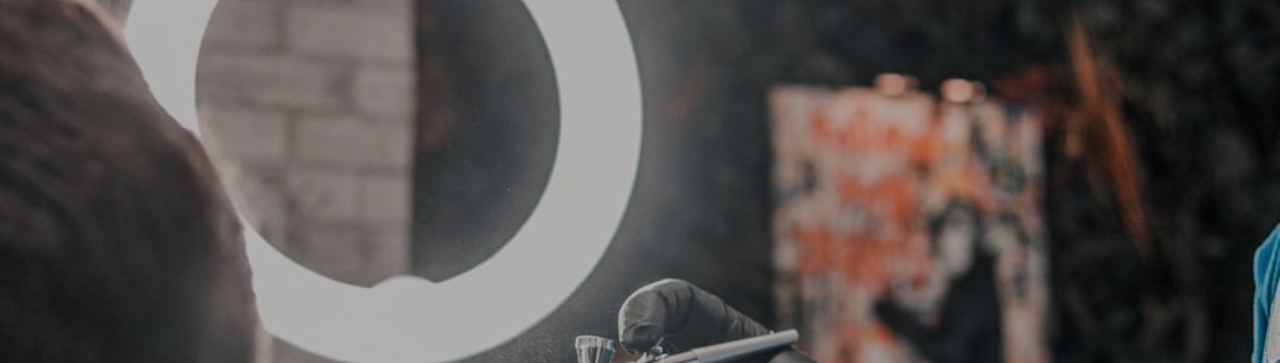
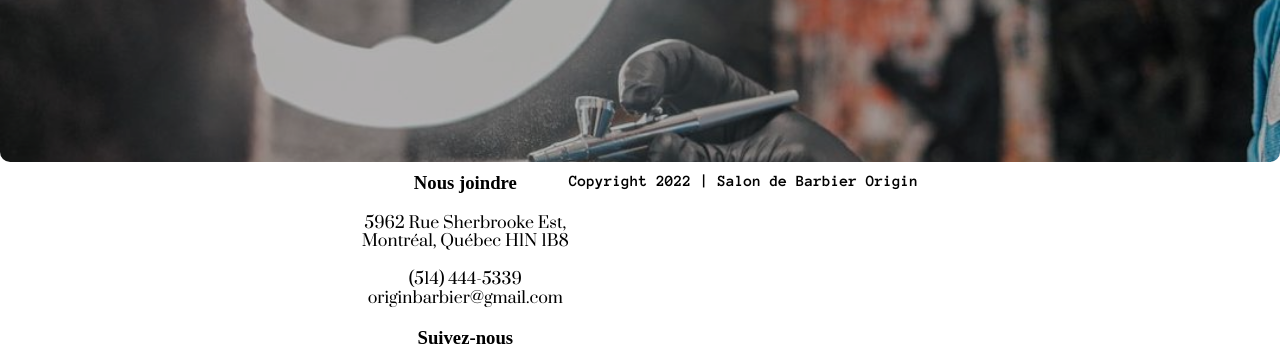
Before and after one commit to Emile-Massumov/barber-website, a website built with Parcel: page index.html in a window 1280 px wide. Shown: the part 771-1134 px from the top of the page. Built offline with nearby package versions, Linux system fonts and the light colour scheme.

Commit message:
sized images

```diff
--- a/css/main.css
+++ b/css/main.css
@@ -186,26 +186,31 @@ header {
     justify-content: center;
     align-items: center;
     text-align: center;
-    height: 100vh;
+    width:100%;
   }
   .intro-section {
     border-radius: 0.5rem;
     padding: 2rem 2.5rem;
     letter-spacing: 0.1rem;
   }
-
+ .intro-slideshow {
+   width: 100%;
+   height: 30vh;
+ }
 
   .slideshow-img {
     position: absolute;
     top:0;
     left:0;
     width: 100%;
+    height: 30vh;
     object-fit: cover;
     z-index: -1;
     /*display: none;*/
     opacity: 0;
     transition: opacity 1s ease-in-out;
     filter:brightness(70%)
+
   }
 
 /**footer ***/
--- a/index.html
+++ b/index.html
@@ -83,14 +83,15 @@
 <!--slidephoto section-->
    <section class="intro">
      <div class="intro-slideshow">
-     <img src="./img/barber1.jpg" alt="barber-photo" class="slideshow-img">
-     <img src="./img/barber2.jpg" alt="barber-photo" class="slideshow-img">
-     <img src="./img/barber3.jpg" alt="barber-photo" class="slideshow-img">
-     <img src="./img/barber4.jpg" alt="barber-photo" class="slideshow-img">
+     <img src="./img/barber1.jpg"  alt="barber-photo" class="slideshow-img">
+     <img src="./img/barber2.jpg"  alt="barber-photo" class="slideshow-img">
+     <img src="./img/barber3.jpg"  alt="barber-photo" class="slideshow-img">
+     <img src="./img/barber4.jpg"  alt="barber-photo" class="slideshow-img">
      </div>
-     <div class="intro-section">
+
 
 </div>
+</section>
 
 
     </main>
```
